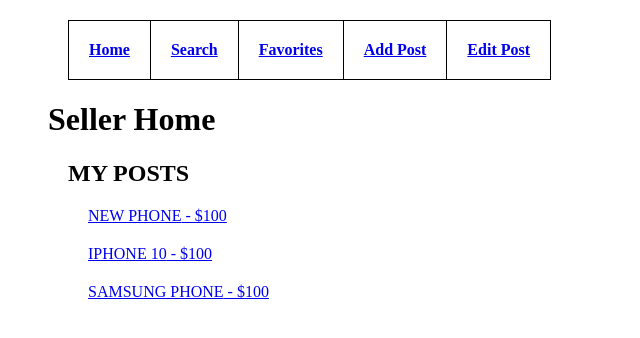
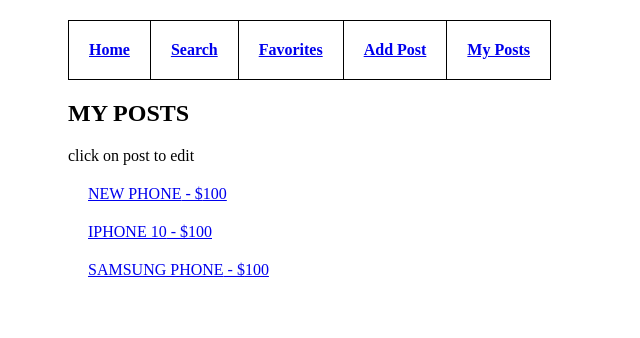
Before and after one commit to hoalexander44/CS375_Boring_Group, a React (Create React App) app in the folder app/client/: page /SellerHome in a window 1280 px wide. Shown: the top 338 px of the page, without its empty margins (0-640 px from the left). Built offline with nearby package versions, Linux system fonts and the light colour scheme.

Commit message:
small changes

```diff
--- a/app/client/src/components/LinkBar.js
+++ b/app/client/src/components/LinkBar.js
@@ -12,7 +12,7 @@ class LinkBar extends Component {
                         <th><Link to="/Search"> Search </Link> </th>
                         <th><Link to="/Favorites"> Favorites </Link> </th>
                         <th><Link to="/AddPost"> Add Post </Link> </th>
-                        <th><Link to="/SellerHome"> Edit Post </Link> </th>
+                        <th><Link to="/SellerHome"> My Posts </Link> </th>
                     </tr>
                 </table>
             </div>
--- a/app/client/src/pages/SellerHome.js
+++ b/app/client/src/pages/SellerHome.js
@@ -53,10 +53,9 @@ class SellerHome extends Component {
       return (
           <div>
             <LinkBar />
-            <h1>Seller Home</h1>
-
             <div>
                 <h2> MY POSTS </h2>
+                <p> click on post to edit </p>
                 {this.editPostList()}
             </div>
         </div>
```
